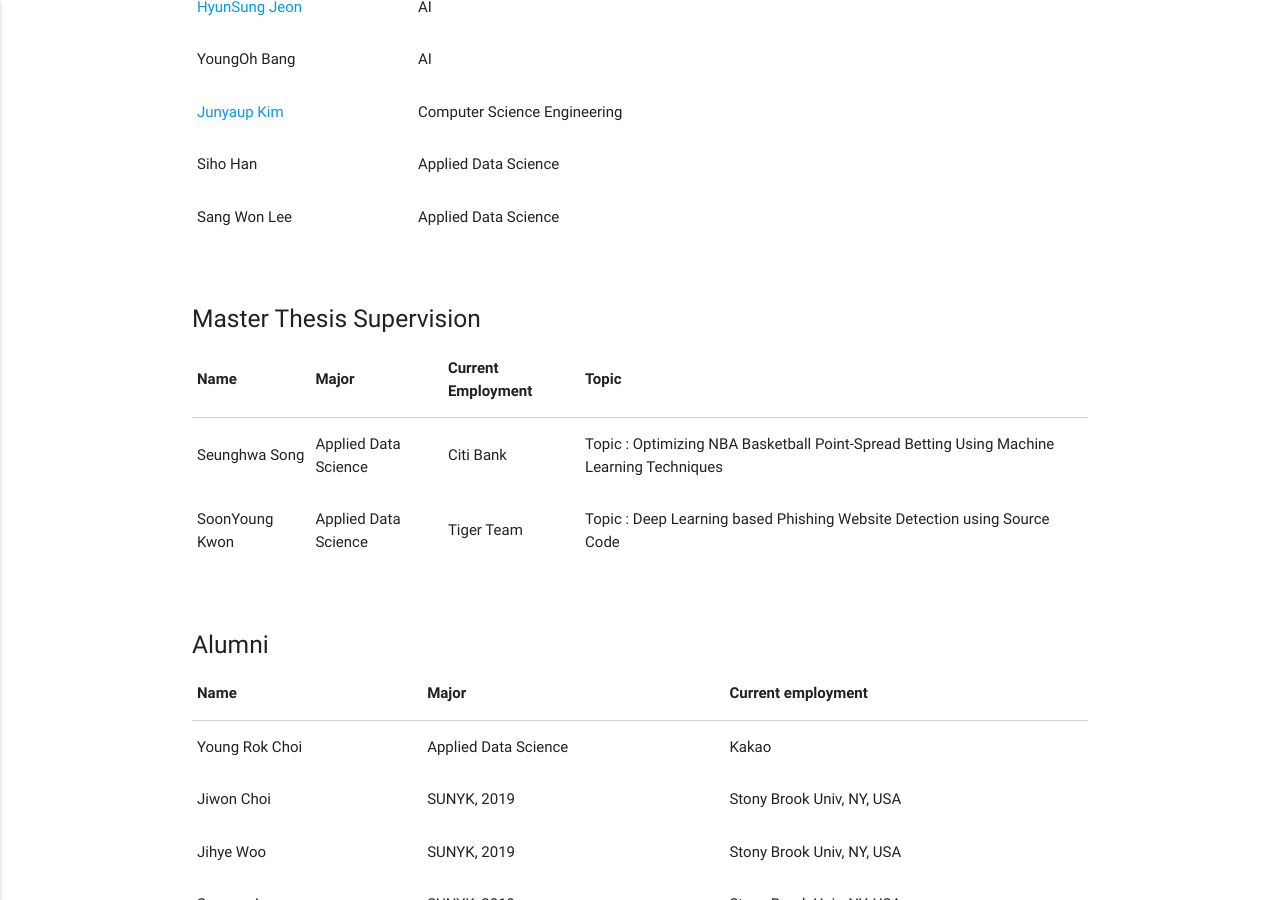
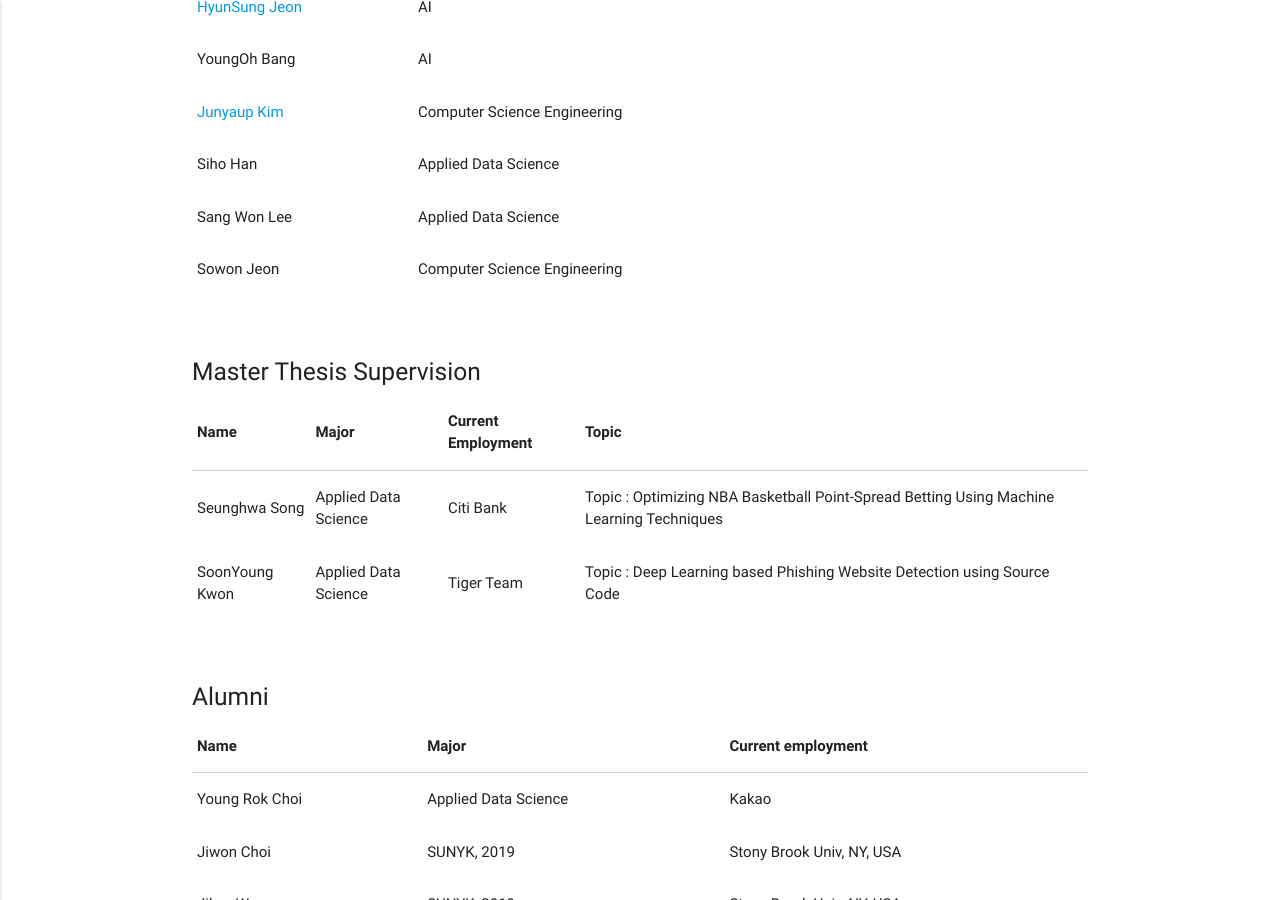
Before and after one commit to Yurim990507/DASH-Lab.github.io, a Jekyll site: the page built from example3.md, in a window 1280 px wide and 900 px high, scrolled down 711 px. Built offline with Jekyll 4.4.1, drawn with Linux system fonts in a browser that asks for light colours.

Commit message:
Update example3.md

```diff
--- a/example3.md
+++ b/example3.md
@@ -88,6 +88,11 @@ permalink: /Members/
                   <td>Applied Data Science</td>
                   <td> </td>
                 </tr>
+                <tr>
+                  <td>Sowon Jeon</td>
+                  <td>Computer Science Engineering</td>
+                  <td> </td>
+                </tr>
               </tbody>
             </table>
           </div>
```
